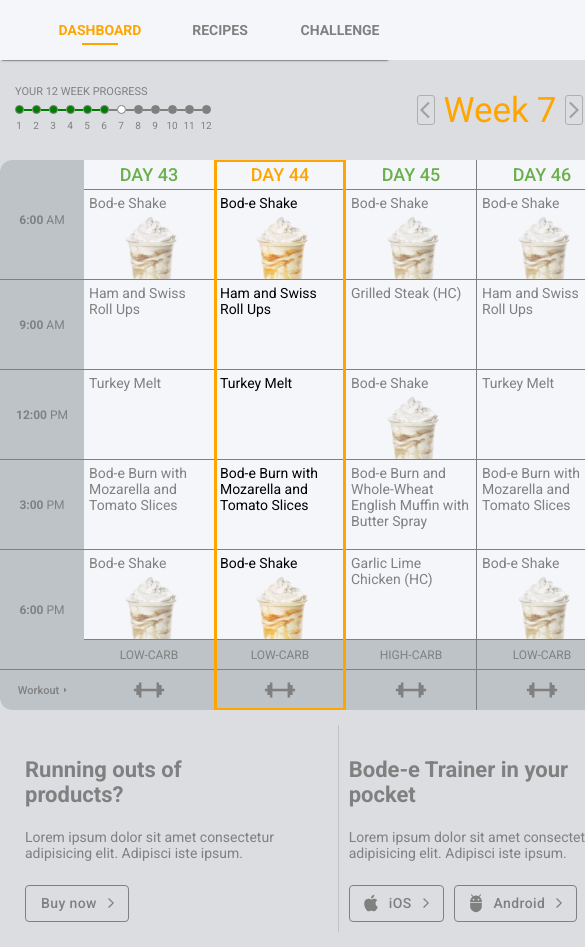
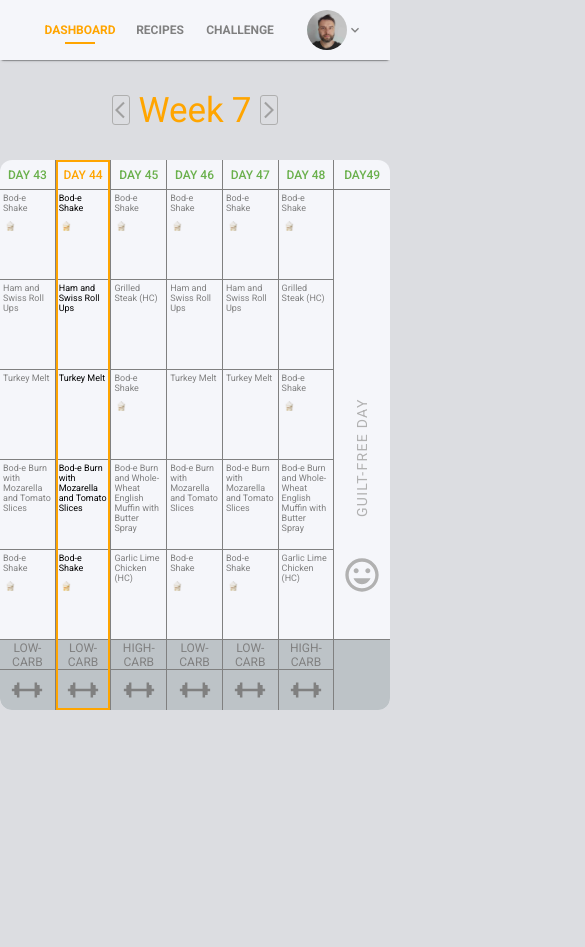
Before and after one commit to slawekmarciniak/diet_table, a React (Create React App) app: page / in a window 390 px wide. Shown: the top 947 px of the page, 585 px wide, since content can reach past the window. After the commit the page ends 844 px from the top, so only its background shows below. Built offline with nearby package versions, Linux system fonts and the light colour scheme.

Commit message:
add responsivness

```diff
--- a/src/App.style.tsx
+++ b/src/App.style.tsx
@@ -5,4 +5,7 @@
     display: flex;
     flex-direction: column;
     margin: auto;
+    @media (max-width: 999px) {
+        width: 100vw;
+    }
 `;
--- a/src/AppContext/AppContext.tsx
+++ b/src/AppContext/AppContext.tsx
@@ -19,7 +19,7 @@
     const [isMobile, setIsMobile] = useState(false);
 
     const handleResize = () => {
-        if (window.innerWidth < 720) {
+        if (window.innerWidth < 1000) {
             setIsMobile(true);
         } else {
             setIsMobile(false);
--- a/src/Components/Header/Header.style.tsx
+++ b/src/Components/Header/Header.style.tsx
@@ -3,6 +3,9 @@
 export const HeaderContainer = styled.div`
     width: 100vw;
     background-color: #f5f6fa;
+    @media (max-width: 999px) {
+        width: 100vw;
+    }
 `;
 
 export const Menu = styled.div`
@@ -11,6 +14,9 @@
     width: 1000px;
     height: 60px;
     background-color: #f5f6fa;
+    @media (max-width: 999px) {
+        width: 100vw;
+    }
 `;
 
 export const Nav = styled.ul`
@@ -30,6 +36,10 @@
         width: 110px;
         text-align: center;
         text-transform: uppercase;
+        @media (max-width: 999px) {
+            width: 80px;
+            font-size: 12px;
+        }
     }
 
     .active {
@@ -42,6 +52,10 @@
                 bottom: -7px;
                 left: 37px;
                 right: 37px;
+                @media (max-width: 999px) {
+                    left: 25px;
+                    right: 25px;
+                }
             }
         }
     }
@@ -53,9 +67,15 @@
     align-items: center;
     justify-content: flex-end;
     color: gray;
+    @media (max-width: 999px) {
+        justify-content: center;
+    }
     span {
         text-transform: capitalize;
         font-size: 14px;
         margin: 0 4px 0 8px;
+        @media (max-width: 999px) {
+            display: none;
+        }
     }
 `;
--- a/src/Components/Header/Header.tsx
+++ b/src/Components/Header/Header.tsx
@@ -1,8 +1,10 @@
-import { FC } from "react";
+import { FC, useContext } from "react";
 import { Paper, Avatar } from "@mui/material";
 import { HeaderContainer, Menu, Nav, AvatarContainer } from "./Header.style";
 import { NavLink } from "react-router-dom";
 import KeyboardArrowDownIcon from "@mui/icons-material/KeyboardArrowDown";
+import { AppContext } from "../../AppContext/AppContext";
+import { AppContextType } from "../../AppContext/AppContext";
 
 interface Props {}
 
@@ -13,6 +15,8 @@
 ];
 
 const Header: FC<Props> = () => {
+    const { isMobile } = useContext<AppContextType>(AppContext);
+    console.log(isMobile);
     return (
         <Paper elevation={1}>
             <HeaderContainer>
--- a/src/Components/InfoSection/InfoSection.style.tsx
+++ b/src/Components/InfoSection/InfoSection.style.tsx
@@ -33,4 +33,8 @@
             background-color: #d4d4d4;
         }
     }
+
+    @media (max-width: 999px) {
+        display: none;
+    }
 `;
--- a/src/Components/Table/DayContainer/DayContainer.style.tsx
+++ b/src/Components/Table/DayContainer/DayContainer.style.tsx
@@ -7,11 +7,13 @@
 export const Day = styled.div<Props>`
     display: flex;
     flex-grow: 1;
+    flex-basis: 15%;
     flex-direction: column;
     border-right: ${(props) => props.borderRight};
     align-items: center;
     box-sizing: border-box;
     position: relative;
+    overflow: hidden;
 
     & .dayNumber {
         display: flex;
@@ -25,6 +27,9 @@
         font-weight: 500;
         text-transform: uppercase;
         border-bottom: 1px solid gray;
+        @media (max-width: 999px) {
+            font-size: 12px;
+        }
     }
     & .dayNumberActive {
         color: orange;
@@ -38,22 +43,30 @@
             font-size: 14px;
             color: gray;
             margin: 5px;
+            @media (max-width: 999px) {
+                font-size: 9px;
+                margin: 3px;
+            }
         }
     }
+
     & .sunday {
-        width: 130px;
         height: 450px;
         display: flex;
         flex-direction: column;
         align-items: center;
         justify-content: flex-end;
         color: #b1b1b1;
+        overflow: hidden;
         span:nth-child(1) {
             transform: rotate(-90deg) translate(40%, 0);
             font-size: 30px;
             text-transform: uppercase;
             letter-spacing: 1.3px;
             width: 300px;
+            @media (max-width: 999px) {
+                font-size: 14px;
+            }
         }
         span:nth-child(2) {
             margin-top: 60px;
@@ -101,8 +114,21 @@
         text-align: center;
         background-color: #bdc3c7;
         color: gray;
+
         span {
             margin: 5px;
+            @media (max-width: 999px) {
+                display: none;
+            }
+        }
+        svg {
+            @media (max-width: 999px) {
+                display: none;
+            }
         }
     }
+    img {
+        opacity: 0.9;
+        width: 20px;
+    }
 `;
--- a/src/Components/Table/DayContainer/DayContainer.tsx
+++ b/src/Components/Table/DayContainer/DayContainer.tsx
@@ -45,15 +45,13 @@
                     {e === "Bod-e Shake" && (
                         <img
                             style={{
-                                opacity: 0.9,
                                 filter: isToday
                                     ? "grayscale(0%)"
                                     : "grayscale(60%)",
                             }}
                             src="bode_shake.png"
                             alt="shake"
-                            width="130"
-                        ></img>
+                        />
                     )}
                 </div>
             ))}
@@ -77,7 +75,7 @@
             <div
                 className={isToday ? "dayNumber dayNumberActive" : "dayNumber"}
             >
-                day {dayNumber}
+                <span className="sundayDay">day</span> <span>{dayNumber}</span>
             </div>
             <div
                 className={
--- a/src/Components/Table/Table.style.tsx
+++ b/src/Components/Table/Table.style.tsx
@@ -3,7 +3,7 @@
 export const TableContainer = styled.div`
     display: flex;
     margin: auto;
-    width: 100%;
+    width: 100vw;
     border-radius: 12px;
     overflow: hidden;
     background-color: #f5f6fa;
@@ -14,10 +14,14 @@
     flex-basis: 9%;
     flex-direction: column;
     height: 100%;
+    @media (max-width: 999px) {
+        display: none;
+    }
 `;
 
 export const DaysContainer = styled.div`
     display: flex;
+    flex-grow: 1;
     flex-basis: 91%;
     background: #f5f6fa;
 
@@ -33,4 +37,8 @@
             z-index: 2;
         }
     }
+    @media (max-width: 999px) {
+        flex-basis: 100%;
+        width: 100vw;
+    }
 `;
--- a/src/Components/TableHeader/TableHeader.style.tsx
+++ b/src/Components/TableHeader/TableHeader.style.tsx
@@ -4,6 +4,9 @@
     display: flex;
     width: 100%;
     height: 100px;
+    @media (max-width: 999px) {
+        width: 100vw;
+    }
 `;
 export const SectionWeek = styled.div`
     display: flex;
@@ -42,6 +45,9 @@
     flex-basis: 33%;
     padding-top: 25px;
     padding-left: 15px;
+    @media (max-width: 999px) {
+        display: none;
+    }
 `;
 
 export const SectionElementRight = styled.div`
@@ -65,6 +71,10 @@
         color: gray;
         margin-right: 40px;
     }
+
+    @media (max-width: 999px) {
+        display: none;
+    }
 `;
 
 export const AsideTitle = styled.span`
--- a/src/Components/TableHeader/TableHeader.tsx
+++ b/src/Components/TableHeader/TableHeader.tsx
@@ -22,12 +22,10 @@
 
     return (
         <SectionContainer>
-            {!isMobile && (
-                <SectionElement>
-                    <AsideTitle>your 12 week progress</AsideTitle>
-                    <ProgressBar />
-                </SectionElement>
-            )}
+            <SectionElement>
+                <AsideTitle>your 12 week progress</AsideTitle>
+                <ProgressBar />
+            </SectionElement>
             <SectionWeek>
                 <button onClick={() => handlePreviousWeek()}>
                     <ArrowBackIosIcon style={{ marginLeft: 8, fontSize: 20 }} />
```
